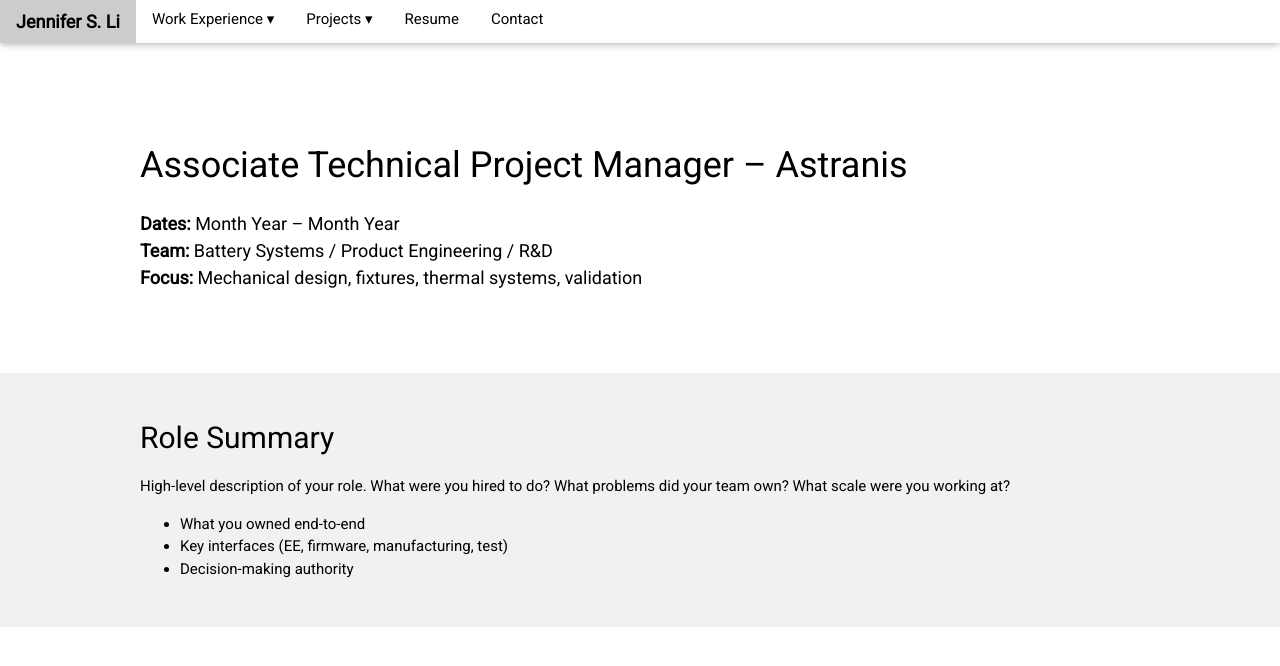
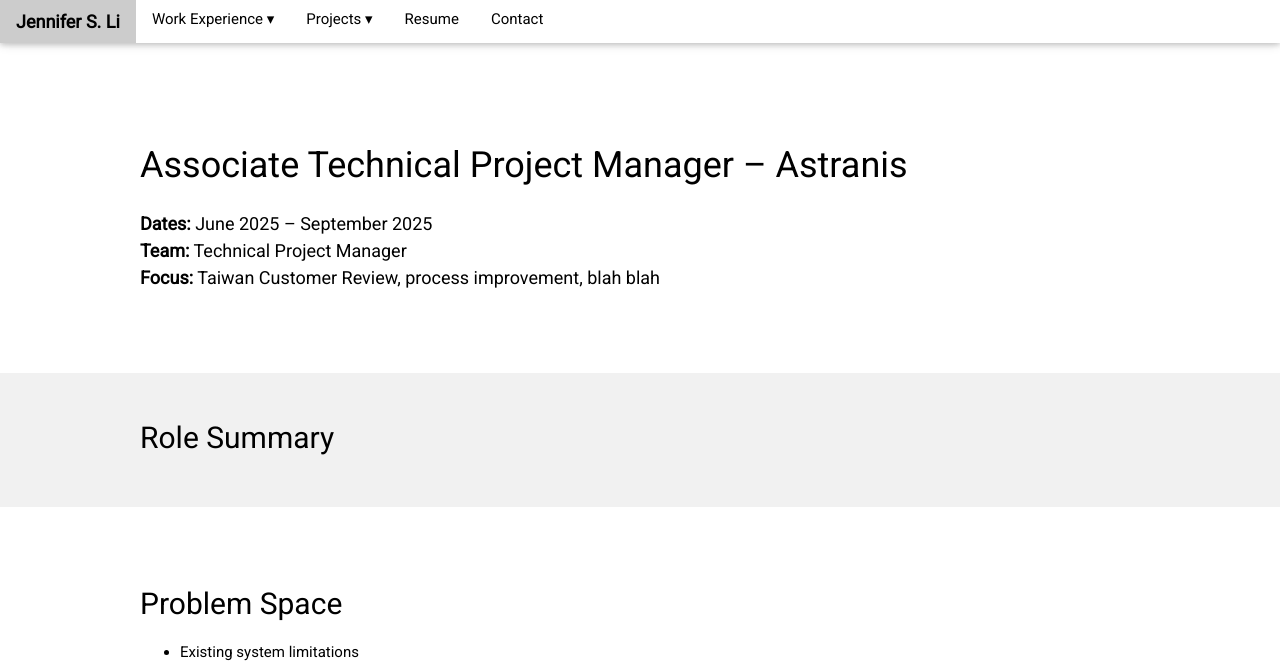
Before and after one commit to jsli905/jsli905.github.io, a Jekyll site: the page experience/astranis.html, which Jekyll copies as it is, in a window 1280 px wide and 1400 px high. Shown: the top 666 px of the window. Built offline with Jekyll 4.4.1, drawn with Linux system fonts in a browser that asks for light colours; comment, search, counter and statistics services are not loaded; some of the changed text lies outside the part shown.

Commit message:
Update astranis.html

```diff
--- a/experience/astranis.html
+++ b/experience/astranis.html
@@ -76,9 +76,9 @@
   <div class="max-width">
     <h1>Associate Technical Project Manager – Astranis</h1>
     <p class="w3-large">
-      <b>Dates:</b> Month Year – Month Year<br>
-      <b>Team:</b> Battery Systems / Product Engineering / R&D<br>
-      <b>Focus:</b> Mechanical design, fixtures, thermal systems, validation
+      <b>Dates:</b> June 2025 – September 2025<br>
+      <b>Team:</b> Technical Project Manager<br>
+      <b>Focus:</b> Taiwan Customer Review, process improvement, blah blah
     </p>
   </div>
 </section>
@@ -87,14 +87,14 @@
 <section class="w3-container w3-padding-32 w3-light-grey">
   <div class="max-width">
     <h2>Role Summary</h2>
+    <!--High-level description of your role. What were you hired to do? -->
+    <!-- What problems did your team own? What scale were you working at? -->
     <p>
-      High-level description of your role. What were you hired to do?
-      What problems did your team own? What scale were you working at?
+
     </p>
+    <!-- What you owned end-to-end, Key interfaces (EE, firmware, manufacturing, test), Decision-making authority -->
     <ul>
-      <li>What you owned end-to-end</li>
-      <li>Key interfaces (EE, firmware, manufacturing, test)</li>
-      <li>Decision-making authority</li>
+
     </ul>
   </div>
 </section>
@@ -103,9 +103,9 @@
 <section class="w3-container w3-padding-64">
   <div class="max-width">
     <h2>Problem Space</h2>
+    <!-- What was broken, missing, or limiting the organization? Why did this problem matter (cost, safety, schedule, scale)?-->
     <p>
-      What was broken, missing, or limiting the organization?
-      Why did this problem matter (cost, safety, schedule, scale)?
+
     </p>
     <ul>
       <li>Existing system limitations</li>
@@ -113,10 +113,6 @@
       <li>Constraints from facilities or standards</li>
     </ul>
 
-    <!-- Example Image -->
-    <img src="../images/company-a_problem.jpg"
-         alt="Problem context image"
-         style="width:100%; max-width:900px">
   </div>
 </section>
 
@@ -138,7 +134,7 @@
   <div class="max-width">
     <h2>Concept Development</h2>
     <p>
-      Describe how you explored solutions. Include trade studies,
+      trade studies,
       early prototypes, or architecture decisions.
     </p>
 
@@ -159,7 +155,7 @@
   <div class="max-width">
     <h2>Detailed Design</h2>
     <p>
-      Mechanical details you personally designed.
+      Mechanical details.
       Call out materials, tolerances, mechanisms, and interfaces.
     </p>
 
@@ -220,8 +216,6 @@
     </ul>
 
     <p>
-      Example: Increased test throughput by <b>3.5×</b> while reducing
-      operator setup time by <b>40%</b>.
     </p>
   </div>
 </section>
@@ -231,17 +225,13 @@
   <div class="max-width">
     <h2>Lessons Learned</h2>
     <ul>
-      <li>What you would do differently</li>
-      <li>What surprised you</li>
-      <li>Skills or judgment you developed</li>
+      <li>What i would do differently</li>
+      <li>What surprised me</li>
+      <li>Skills or judgment i developed</li>
     </ul>
   </div>
 </section>
 
-<!-- ================= FOOTER ================= -->
-<footer class="w3-container w3-center w3-padding-16">
-  <p>© Your Name | Mechanical & Product Design Engineer</p>
-</footer>
 
 </body>
 </html>
```
Also changed, not shown: other parts of experience/astranis.html (+1 -1 lines).
